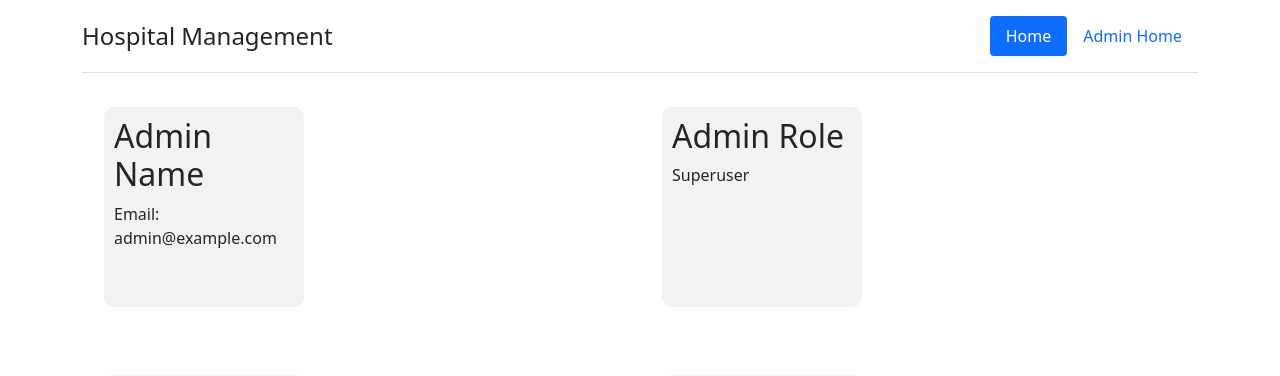
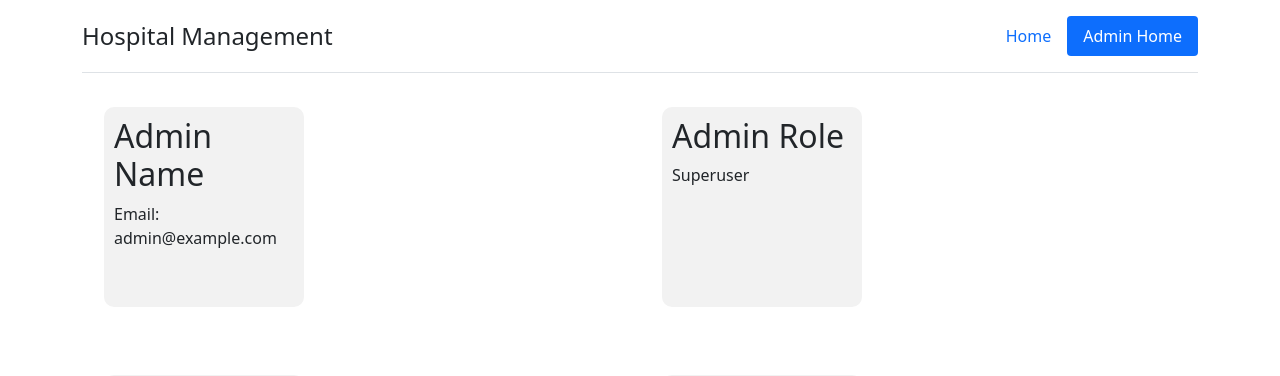
Before and after one commit to mylp/hospital, a Flask app: page /adminHome in a window 1280 px wide. Shown: the top 376 px of the page. Run offline with Flask 2, Linux system fonts and the light colour scheme.

Commit message:
more nav links

```diff
--- a/templates/adminHome.html
+++ b/templates/adminHome.html
@@ -24,10 +24,10 @@
                 </a>
                 <ul class="nav nav-pills">
                     <li class="nav-item">
-                        <a href="/" class="nav-link active" aria-current="page">Home</a>
+                        <a href="/" class="nav-link" aria-current="page">Home</a>
                     </li>
                     <li class="nav-item">
-                        <a href="/adminHome" class="nav-link">Admin Home</a>
+                        <a href="/adminHome" class="nav-link active">Admin Home</a>
                     </li>
                 </ul>
 
```
